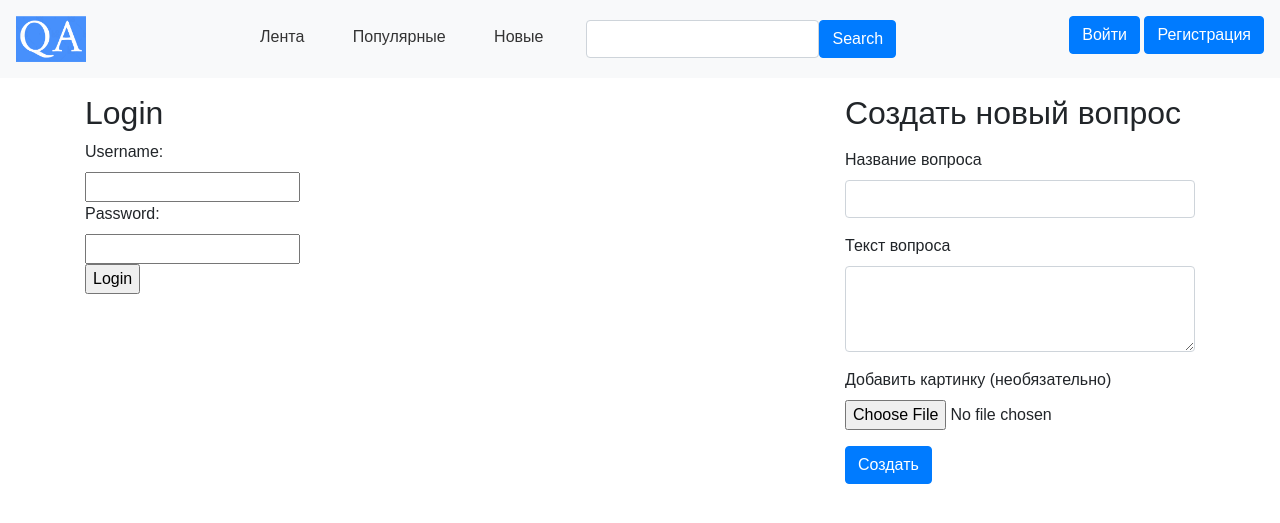
After one commit to Rowizar/Forum_V3, a Django app: page /qa_app/login/ in a window 1280 px wide. The commit adds this page. Shown: the top 523 px of the page. Run offline with Django 3.2, Linux system fonts and the light colour scheme; some libraries are stand-ins or nearby versions.

Commit message:
not end at all need more and more

```diff
--- a/Forum_V2/settings.py
+++ b/Forum_V2/settings.py
@@ -125,3 +125,5 @@ STATIC_URL = '/static/'
 # https://docs.djangoproject.com/en/3.2/ref/settings/#default-auto-field
 
 DEFAULT_AUTO_FIELD = 'django.db.models.BigAutoField'
+
+LOGOUT_REDIRECT_URL = 'base'
--- a/qa_app/templates/base.html
+++ b/qa_app/templates/base.html
@@ -11,7 +11,7 @@
 <body>
 <header class="d-flex justify-content-between p-3 bg-light header">
     <div>
-        <img src="../static/img/logo.png" class="logo" alt="logo">
+        <img src="{% static 'img/logo.png' %}" class="logo" alt="logo">
     </div>
     <div class="d-flex justify-content-center">
         <nav class="pr-3">
@@ -27,8 +27,13 @@
         </form>
     </div>
     <div>
+    {% if request.user.is_authenticated %}
+        <a href="{% url 'logout' %}" class="btn btn-primary">Выход</a>
+    {% else %}
+        <a href="{% url 'login' %}" class="btn btn-primary">Войти</a>
         <a href="{% url 'register' %}" class="btn btn-primary">Регистрация</a>
-    </div>
+    {% endif %}
+</div>
 </header>
 
 <main class="container mt-3">
@@ -37,21 +42,25 @@
             {% block content %}{% endblock %}
         </div>
         <div class="col-md-4">
-            <div class="mb-4">
-                <h2>Создать свой вопрос</h2>
-                <form action="{% url 'create_question' %}" method="POST" enctype="multipart/form-data"
-                      class="form-group">
-                    {% csrf_token %}
-                    <textarea name="text" required class="form-control"></textarea>
-                    <input type="file" name="image" class="form-control-file mt-2">
-                    <button type="submit" class="btn btn-primary mt-2">Создать</button>
-                </form>
-            </div>
-            <div>
-                <h2>Популярные пользователи</h2>
-                <!-- Список будет динамически генерироваться -->
-            </div>
+            <h2 class="mb-3">Создать новый вопрос</h2>
+            <form method="post" enctype="multipart/form-data">
+                {% csrf_token %}
+                <div class="form-group">
+                    <label for="title">Название вопроса</label>
+                    <input type="text" class="form-control" id="title" name="title" required>
+                </div>
+                <div class="form-group">
+                    <label for="text">Текст вопроса</label>
+                    <textarea class="form-control" id="text" name="text" rows="3" required></textarea>
+                </div>
+                <div class="form-group">
+                    <label for="image">Добавить картинку (необязательно)</label>
+                    <input type="file" class="form-control-file" id="image" name="image">
+                </div>
+                <button type="submit" class="btn btn-primary">Создать</button>
+            </form>
         </div>
+    </div>
     </div>
 </main>
 </body>
--- /dev/null
+++ b/qa_app/templates/login.html
@@ -0,0 +1,16 @@
+{% extends "base.html" %}
+
+{% block content %}
+    <h2>Login</h2>
+    <form method="post">
+        {% csrf_token %}
+        <label for="username">Username:</label><br>
+        <input type="text" id="username" name="username"><br>
+        <label for="password">Password:</label><br>
+        <input type="password" id="password" name="password"><br>
+        <input type="submit" value="Login">
+    </form>
+    {% if error %}
+        <p><strong>{{ error }}</strong></p>
+    {% endif %}
+{% endblock %}
--- a/qa_app/urls.py
+++ b/qa_app/urls.py
@@ -1,4 +1,5 @@
 from django.urls import path
+from django.contrib.auth import views as auth_views
 from . import views
 
 urlpatterns = [
@@ -8,7 +9,9 @@ urlpatterns = [
 	path('popular/', views.popular, name='popular'),
 	path('recent/', views.recent, name='recent'),
 	path('search/', views.search, name='search'),
-	path('create/', views.create_question, name='create_question'),
 	path('register/', views.register, name='register'),
 	path('question/<int:id>/', views.question_detail, name='question_detail'),
+	path('logout/', auth_views.LogoutView.as_view(), name='logout'),
+	path('login/', views.login_view, name='login'),
+
 ]
--- a/qa_app/views.py
+++ b/qa_app/views.py
@@ -11,7 +11,17 @@ from .models import Question
 
 def base(request):
 	categories = Category.objects.all()
-	return render(request, 'base.html', {'categories': categories})
+
+	if request.method == 'POST' and request.user.is_authenticated:
+		form = QuestionForm(request.POST)
+		if form.is_valid():
+			question = form.save(commit=False)
+			question.author = request.user
+			question.save()
+			return redirect('question_detail', question.id)
+	else:
+		form = QuestionForm()
+	return render(request, 'base.html', {'categories': categories, 'form': form})
 
 
 def question_list(request, category_id):
@@ -40,20 +50,6 @@ def search(request):
 	return render(request, 'search_results.html', {'results': results})
 
 
-@login_required(login_url='/login/')
-def create_question(request):
-	if request.method == 'POST':
-		form = QuestionForm(request.POST)
-		if form.is_valid():
-			question = form.save(commit=False)
-			question.author = request.user
-			question.save()
-			return redirect('question_detail', question.id)
-	else:
-		form = QuestionForm()
-	return render(request, 'create_question.html', {'form': form})
-
-
 def register(request):
 	if request.method == 'POST':
 		form = UserCreationForm(request.POST)
@@ -66,7 +62,21 @@ def register(request):
 
 
 def question_detail(request, id):
-
 	# question = get_object_or_404(Question, id=id)
 	questions = Question.objects.all()
 	return render(request, 'feed.html', {'questions': questions})
+
+
+def login_view(request):
+	if request.method == 'POST':
+		username = request.POST['username']
+		password = request.POST['password']
+		user = authenticate(request, username=username, password=password)
+		if user is not None:
+			login(request, user)
+			return redirect('base')
+		else:
+			# Invalid username or password
+			return render(request, 'login.html', {'error': 'Invalid username or password'})
+	else:
+		return render(request, 'login.html')
```
Also changed, not shown: qa_app/templates/create_question.html (deleted, +0 -23 lines), db.sqlite3.
